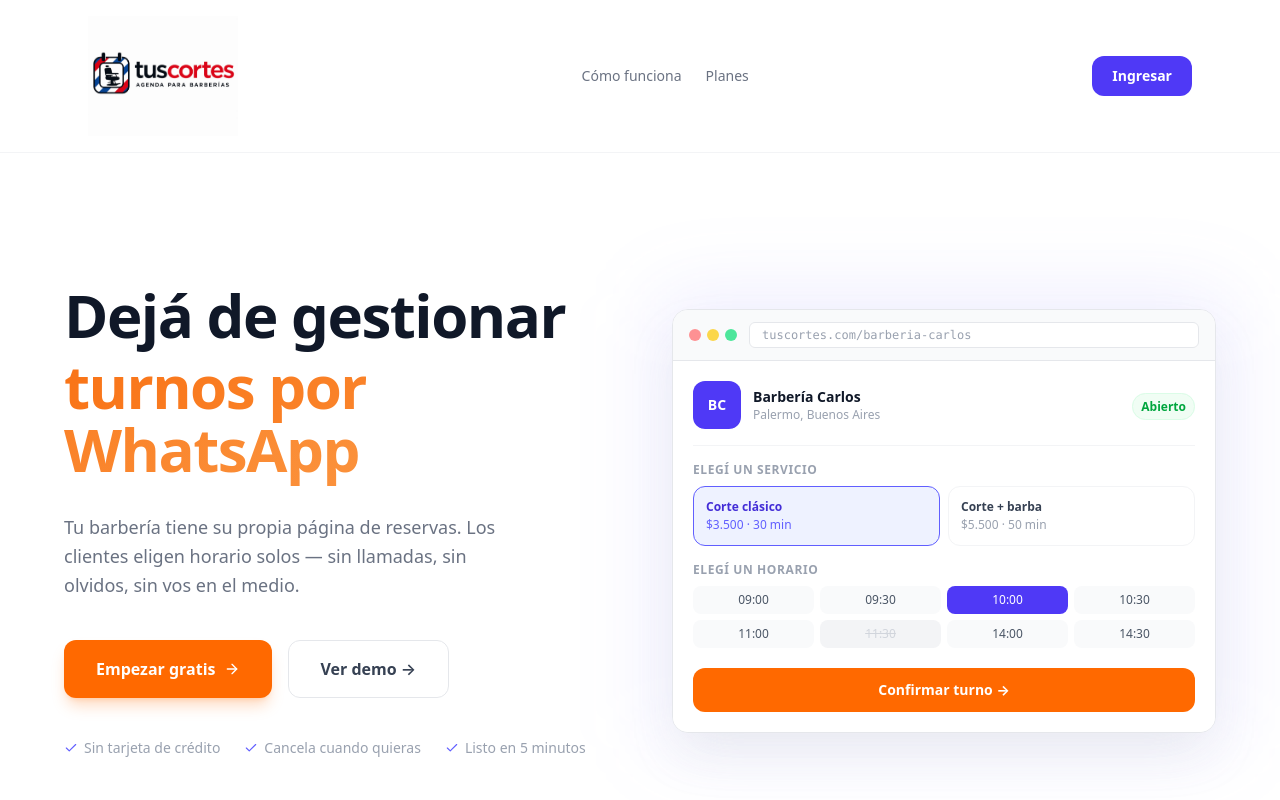
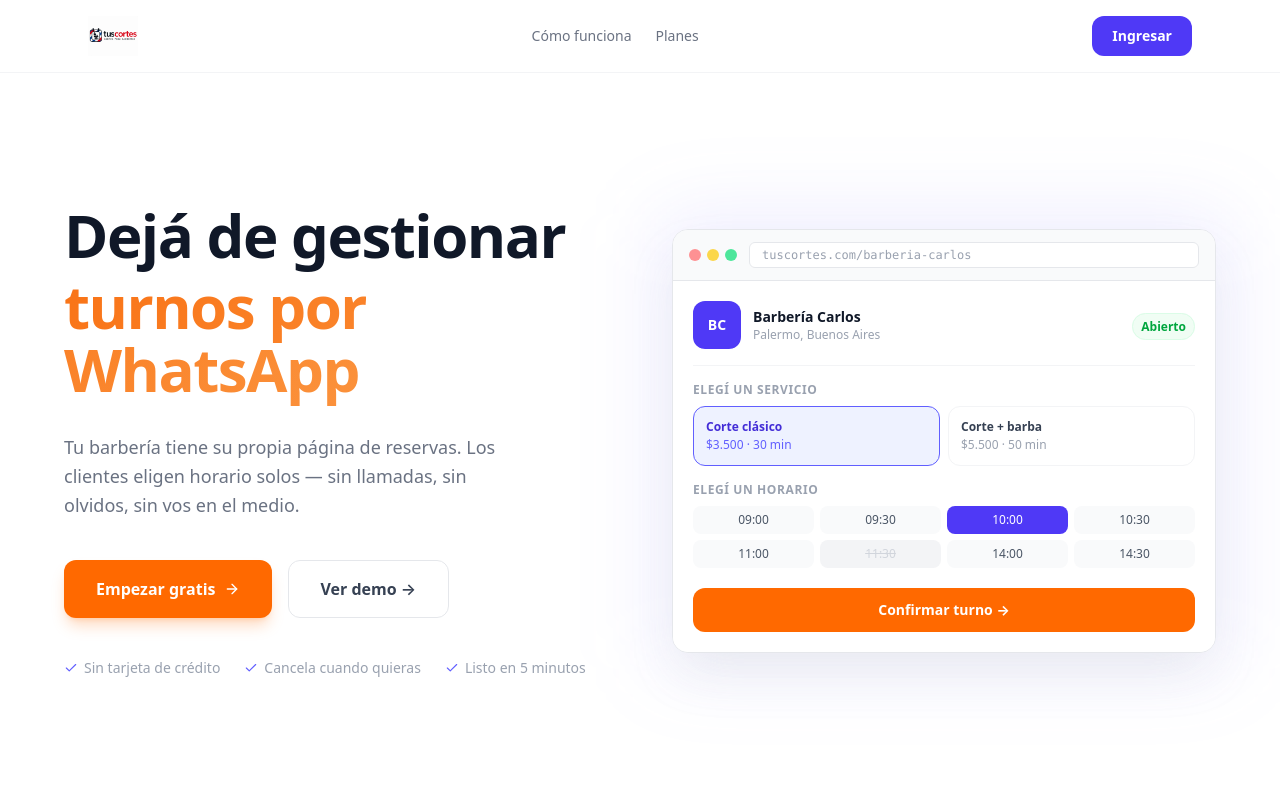
Before and after one commit to FedeRz5/tuscortes, a Next.js app: page / in a window 1280 px wide. Shown: the top 800 px of the page. Built offline with nearby package versions, Linux system fonts and the light colour scheme.

Commit message:
LOGO FIX

```diff
--- a/app/login/page.tsx
+++ b/app/login/page.tsx
@@ -1,4 +1,3 @@
-import Image from "next/image";
 import { LoginForm } from "./login-form";
 import { auth } from "@/auth";
 import { redirect } from "next/navigation";
@@ -13,7 +12,8 @@ export default async function LoginPage() {
     <div className="min-h-screen flex items-center justify-center bg-zinc-50">
       <div className="w-full max-w-sm px-4">
         <div className="text-center mb-8">
-          <Image src="/logo.jpeg" alt="TusCortes" width={220} height={80} className="mx-auto object-contain mb-4" />
+          {/* eslint-disable-next-line @next/next/no-img-element */}
+          <img src="/logo.jpeg" alt="TusCortes" className="mx-auto h-20 object-contain mb-4" />
           <p className="text-zinc-500">Ingresá a tu panel</p>
         </div>
         <LoginForm />
--- a/app/page.tsx
+++ b/app/page.tsx
@@ -1,7 +1,6 @@
 "use client";
 
 import Link from "next/link";
-import Image from "next/image";
 import { ArrowRight, Check, CheckCircle2, XCircle, CreditCard } from "lucide-react";
 import { Reveal, StaggerContainer, StaggerItem } from "@/components/landing/reveal";
 import { MagneticButton } from "@/components/landing/magnetic-button";
@@ -79,7 +78,8 @@ export default function HomePage() {
       <header className="sticky top-0 z-50 border-b border-gray-100 bg-white/95">
         <nav className="flex items-center justify-between px-6 py-4 max-w-6xl mx-auto">
           <div className="flex items-center">
-            <Image src="/logo.jpeg" alt="TusCortes" width={150} height={50} className="object-contain" />
+            {/* eslint-disable-next-line @next/next/no-img-element */}
+            <img src="/logo.jpeg" alt="TusCortes" className="h-10 object-contain" />
           </div>
           <div className="hidden sm:flex items-center gap-6 text-sm text-gray-500">
             <a href="#como-funciona" className="hover:text-gray-900 transition-colors">Cómo funciona</a>
@@ -300,7 +300,8 @@ export default function HomePage() {
       <footer className="border-t border-gray-100 px-6 py-8">
         <div className="max-w-6xl mx-auto flex flex-col sm:flex-row items-center justify-between gap-4">
           <div className="flex items-center">
-            <Image src="/logo.jpeg" alt="TusCortes" width={120} height={40} className="object-contain" />
+            {/* eslint-disable-next-line @next/next/no-img-element */}
+            <img src="/logo.jpeg" alt="TusCortes" className="h-8 object-contain" />
           </div>
           <p className="text-gray-400 text-sm">© {new Date().getFullYear()} TusCortes. Todos los derechos reservados.</p>
           <Link href="/login" className="text-sm text-gray-400 hover:text-gray-900 transition-colors">
--- a/components/layout/sidebar.tsx
+++ b/components/layout/sidebar.tsx
@@ -1,7 +1,6 @@
 "use client";
 
 import { useEffect, useState } from "react";
-import Image from "next/image";
 import Link from "next/link";
 import { usePathname } from "next/navigation";
 import {
@@ -65,7 +64,8 @@ export function Sidebar({ role, orgName }: SidebarProps) {
     <>
       <div className="flex h-14 items-center border-b border-zinc-200 px-5 justify-between">
         <div>
-          <Image src="/logo.jpeg" alt="TusCortes" width={120} height={40} className="object-contain" />
+          {/* eslint-disable-next-line @next/next/no-img-element */}
+          <img src="/logo.jpeg" alt="TusCortes" className="h-8 object-contain" />
           <p className="text-xs text-zinc-400 uppercase tracking-wider font-medium leading-none">
             {role === "SUPERADMIN" ? "Super Admin" : orgName ?? ""}
           </p>
@@ -117,7 +117,8 @@ export function Sidebar({ role, orgName }: SidebarProps) {
     <>
       {/* Mobile top header */}
       <header className="md:hidden fixed top-0 inset-x-0 z-30 h-14 bg-white border-b border-zinc-200 flex items-center justify-between px-4">
-        <Image src="/logo.jpeg" alt="TusCortes" width={110} height={36} className="object-contain" />
+        {/* eslint-disable-next-line @next/next/no-img-element */}
+        <img src="/logo.jpeg" alt="TusCortes" className="h-8 object-contain" />
         <button onClick={() => setOpen(true)} className="p-1 text-zinc-600">
           <Menu className="h-5 w-5" />
         </button>
```
Also changed, not shown: app/icon.jpeg (added).
